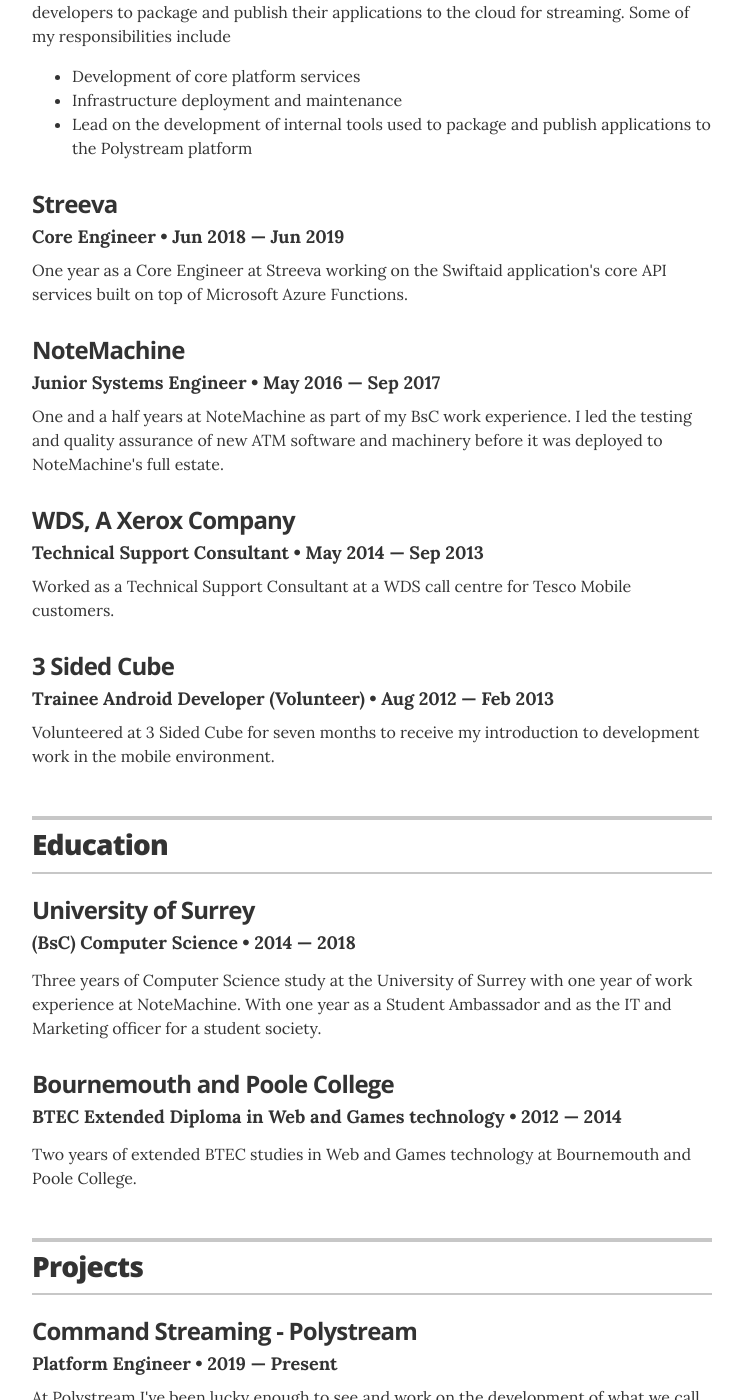
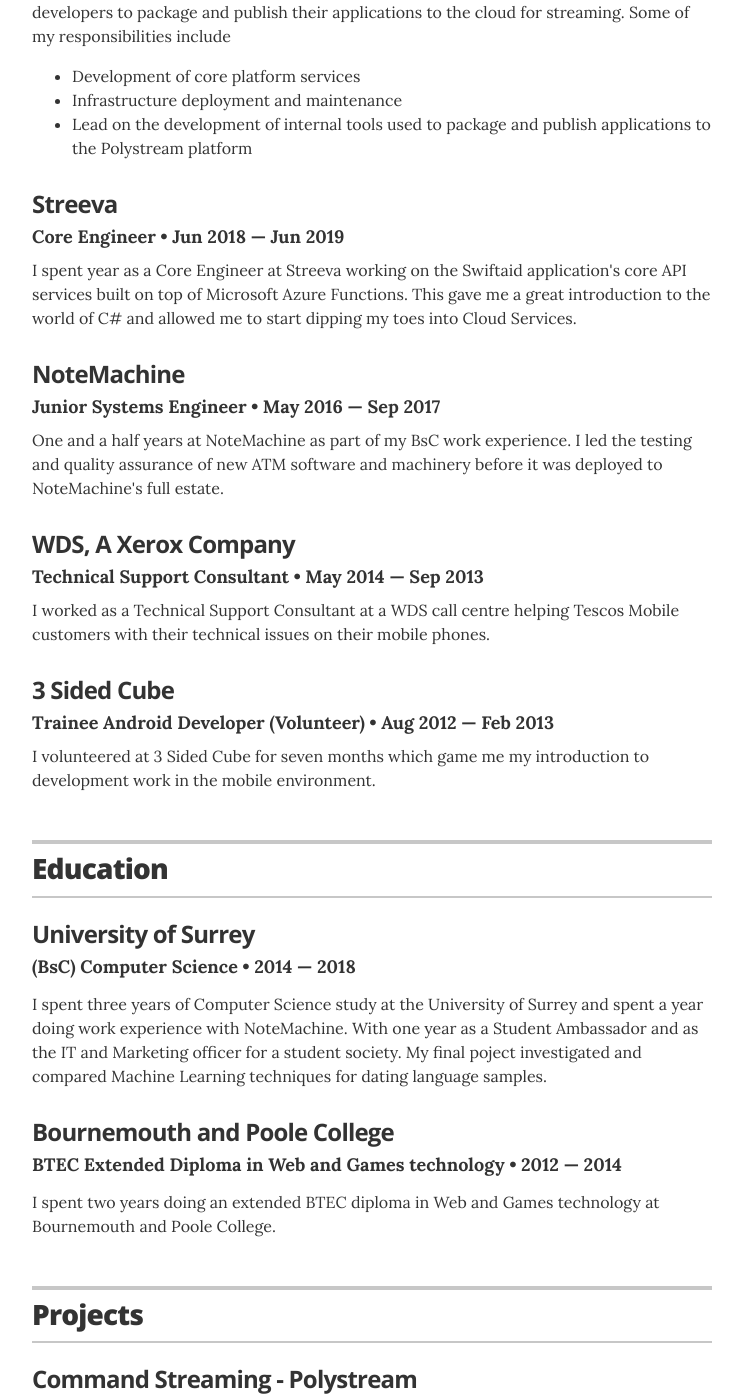
Before and after one commit to 8BitSensei/8BitSensei.github.io, a Jekyll site: the page built from index.html, in a window 1280 px wide and 1400 px high, scrolled down 1883 px. Shown: the whole window, without its empty margins (268-1011 px from the left). Built offline with Jekyll 4.4.1, drawn with Linux system fonts in a browser that asks for light colours.

Commit message:
Better wording

```diff
--- a/_data/education.yml
+++ b/_data/education.yml
@@ -2,9 +2,9 @@
 - degree: (BsC) Computer Science
   uni: University of Surrey
   year: 2014 &mdash; 2018
-  summary: Three years of Computer Science study at the University of Surrey with one year of work experience at NoteMachine. With one year as a Student Ambassador and as the IT and Marketing officer for a student society.
+  summary: I spent three years of Computer Science study at the University of Surrey and spent a year doing work experience with NoteMachine. With one year as a Student Ambassador and as the IT and Marketing officer for a student society. My final poject investigated and compared Machine Learning techniques for dating language samples.
 
 - degree: BTEC Extended Diploma in Web and Games technology
   uni: Bournemouth and Poole College
   year: 2012 &mdash; 2014
-  summary: Two years of extended BTEC studies in Web and Games technology at Bournemouth and Poole College.
+  summary: I spent two years doing an extended BTEC diploma in Web and Games technology at Bournemouth and Poole College.
--- a/_data/experience.yml
+++ b/_data/experience.yml
@@ -10,7 +10,7 @@
 - company: Streeva
   position: Core Engineer
   duration:  Jun 2018 &mdash; Jun 2019
-  summary: One year as a Core Engineer at Streeva working on the Swiftaid application's core API services built on top of Microsoft Azure Functions.
+  summary: I spent year as a Core Engineer at Streeva working on the Swiftaid application's core API services built on top of Microsoft Azure Functions. This gave me a great introduction to the world of C# and allowed me to start dipping my toes into Cloud Services.
 
 
 # Communications Coordinator
@@ -23,10 +23,10 @@
 - company: WDS, A Xerox Company
   position: Technical Support Consultant
   duration: May 2014 &mdash; Sep 2013
-  summary: Worked as a Technical Support Consultant at a WDS call centre for Tesco Mobile customers.
+  summary: I worked as a Technical Support Consultant at a WDS call centre helping Tescos Mobile customers with their technical issues on their mobile phones.
 
 
 - company: 3 Sided Cube
   position: Trainee Android Developer (Volunteer)
   duration: Aug 2012 &mdash; Feb 2013
-  summary: Volunteered at 3 Sided Cube for seven months to receive my introduction to development work in the mobile environment.
+  summary: I volunteered at 3 Sided Cube for seven months which game me my introduction to development work in the mobile environment.
```
